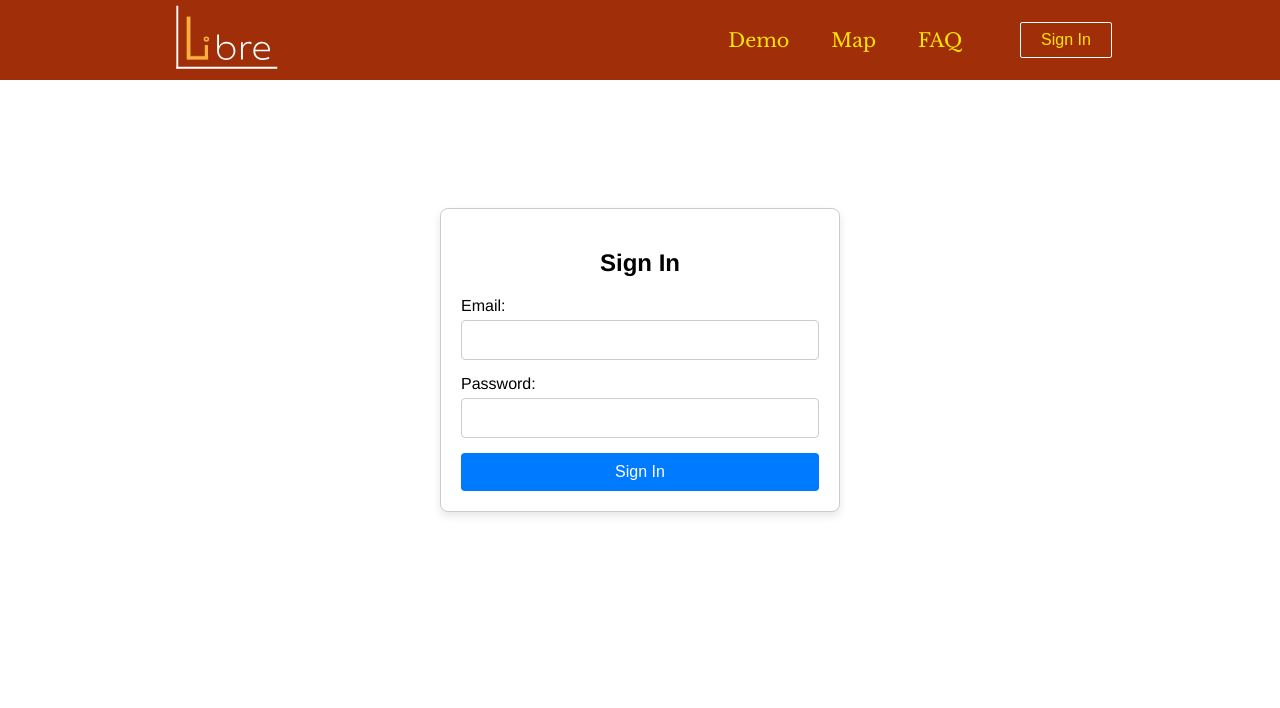
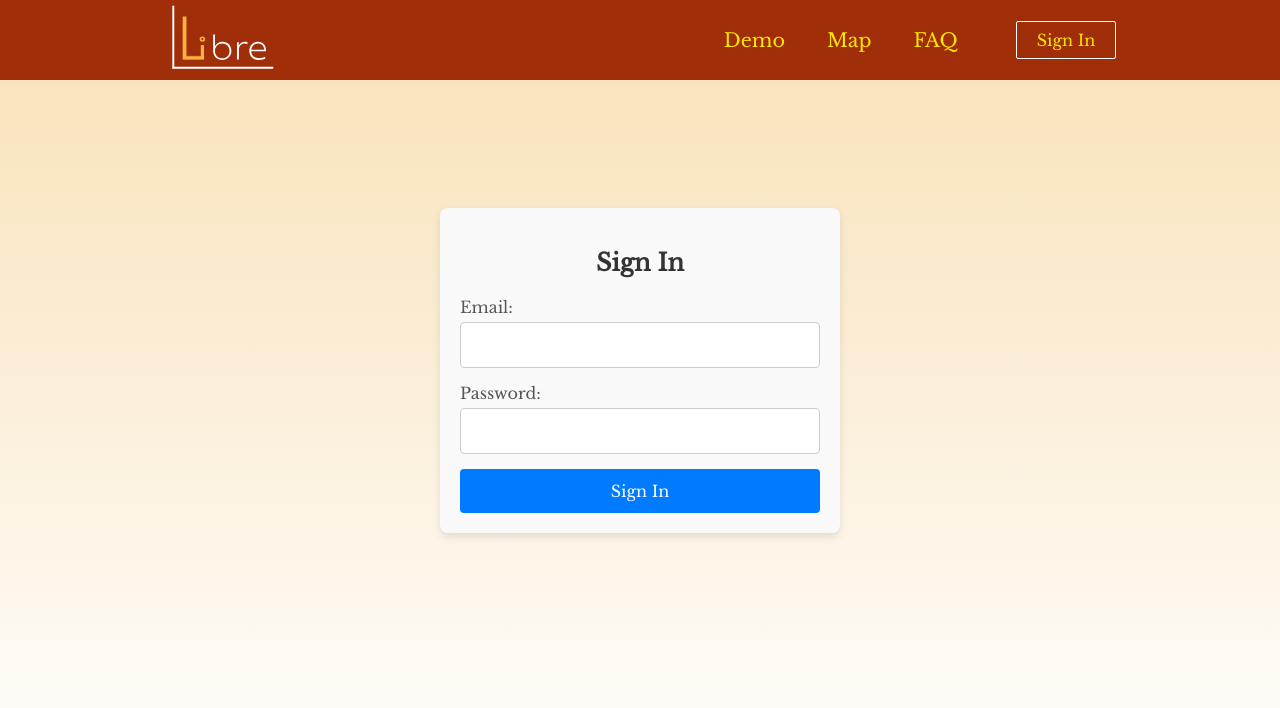
Before and after one commit to BillyMerchan/Libre, a React (Create React App) app in the folder Libre-Server/frontend/: page /signIn in a window 1280 px wide. Shown: the top 708 px of the page. Built offline with nearby package versions, Linux system fonts and the light colour scheme.

Commit message:
updated css

```diff
--- a/Libre-Server/frontend/src/routes/SignIn/SignIn.css
+++ b/Libre-Server/frontend/src/routes/SignIn/SignIn.css
@@ -2,9 +2,8 @@
   max-width: 400px;
   margin: 0 auto;
   padding: 20px;
-    border: 1px solid #ccc;
   border-radius: 8px;
-    background-color: #fff;
+  background-color: #f9f9f9;
   box-shadow: 0 4px 8px rgba(0, 0, 0, 0.1);
   margin-top: 10%;
 }
@@ -12,36 +11,51 @@
 .sign-in-container h2 {
   text-align: center;
   margin-bottom: 20px;
+  color: #333;
+  font-family: Libre Baskerville;
 }
 
 .form-group {
   margin-bottom: 15px;
+  font-family: Libre Baskerville;
 }
 
 .form-group label {
   display: block;
   margin-bottom: 5px;
+  color: #555;
 }
 
 .form-group input {
   width: 100%;
-    padding: 10px;
+  padding: 12px;
   font-size: 16px;
   border: 1px solid #ccc;
   border-radius: 4px;
+  background-color: #fff;
+  color: #333;
+  font-family: Libre Baskerville;
 }
 
 button {
   width: 100%;
-    padding: 10px;
+  padding: 12px;
   font-size: 16px;
+  font-family: Libre Baskerville;
   border: none;
   border-radius: 4px;
   background-color: #007bff;
   color: #fff;
   cursor: pointer;
+  transition: background-color 0.3s ease;
 }
 
 button:hover {
   background-color: #0056b3;
 }
+
+.Outer {
+  height: 100vh;
+  width: 100%;
+  background: linear-gradient(to bottom, #F8E0B5, #FFF);
+}
```
Lines whose indentation alone changed are shown as unchanged.
